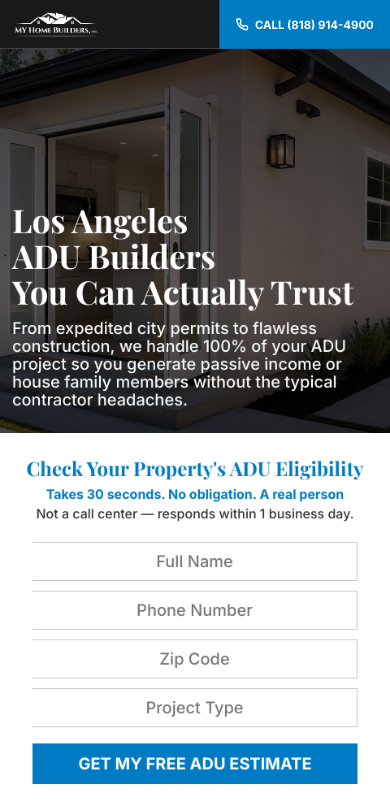
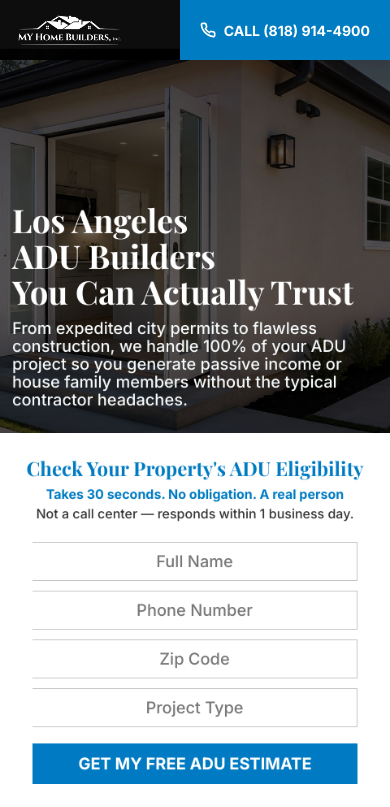
Before and after one commit to ctapls2021-netizen/mhb-adu, an Astro site: page /adu-landing in a window 390 px wide. Shown: the top 807 px of the page. Built offline with nearby package versions, Linux system fonts and the light colour scheme; Astro itself is replaced by a stand-in of ours; a web font is replaced by a local one.

Commit message:
fix: move mobile fixed header outside scaled canvas container to stay truly fixed on scroll

```diff
--- a/src/pages/adu-landing.astro
+++ b/src/pages/adu-landing.astro
@@ -53,14 +53,71 @@ import MobileFooter from '../components/mobile/MobileFooter.astro';
       display: block !important;
       min-height: 100vh !important;
       position: relative !important;
-      padding-top: 0 !important;
+      padding-top: 60px !important;
       padding-bottom: 80px !important;
       box-sizing: border-box !important;
+    }
+    .mobile-only-fixed {
+      display: block !important;
+      position: fixed !important;
+      top: 0 !important;
+      left: 0 !important;
+      width: 100vw !important;
+      height: 60px !important;
+      z-index: 999999 !important;
+      background-color: rgba(0, 0, 0, 0.95) !important;
+    }
+    .fixed-header-content {
+      width: 100% !important;
+      height: 100% !important;
+      margin: 0 auto !important;
+      display: flex !important;
+      align-items: center !important;
+      justify-content: space-between !important;
+      padding: 0 0 0 15px !important;
+      box-sizing: border-box !important;
+    }
+    .fixed-logo {
+      height: 35px !important;
+      width: auto !important;
+    }
+    .fixed-call-btn {
+      height: 100% !important;
+      display: flex !important;
+      align-items: center !important;
+      gap: 8px !important;
+      background-color: #007cc2 !important;
+      color: #ffffff !important;
+      font-family: Inter, sans-serif !important;
+      font-weight: 700 !important;
+      font-size: 14px !important;
+      padding: 0 20px !important;
+      text-decoration: none !important;
+      white-space: nowrap !important;
+      cursor: pointer !important;
+    }
+  }
+  @media (min-width: 1024px) {
+    .mobile-only-fixed {
+      display: none !important;
     }
   }
 </style>
 </head>
 <body>
+  <!-- Fixed Header for Mobile (outside transformed container) -->
+  <div id="fixed-mobile-header" class="mobile-only-fixed">
+    <div class="fixed-header-content">
+      <img alt="My Home Builders" src="/images/Logo.png" class="fixed-logo" />
+      <a href="tel:8189144900" class="fixed-call-btn">
+        <svg width="16" height="16" viewBox="0 0 24 24" fill="none" stroke="currentColor" stroke-width="2.5" stroke-linecap="round" stroke-linejoin="round" style="margin-top: -1px;">
+          <path d="M22 16.92v3a2 2 0 0 1-2.18 2 19.79 19.79 0 0 1-8.63-3.07 19.5 19.5 0 0 1-6-6 19.79 19.79 0 0 1-3.07-8.67A2 2 0 0 1 4.11 2h3a2 2 0 0 1 2 1.72 12.84 12.84 0 0 0 .7 2.81 2 2 0 0 1-.45 2.11L8.09 9.91a16 16 0 0 0 6 6l1.27-1.27a2 2 0 0 1 2.11-.45 12.84 12.84 0 0 0 2.81.7A2 2 0 0 1 22 16.92z"></path>
+        </svg>
+        CALL (818) 914-4900
+      </a>
+    </div>
+  </div>
+
   <div id="clipper">
     <div id="container">
       <!-- Desktop version (hidden on mobile) -->
@@ -80,7 +137,6 @@ import MobileFooter from '../components/mobile/MobileFooter.astro';
 
       <!-- Mobile version -->
       <div class="mobile-only">
-        <MobileHeader />
         <MobileHero />
         <MobileHeroForm />
         <MobileTrustSlider />
--- a/src/pages/index.astro
+++ b/src/pages/index.astro
@@ -53,14 +53,71 @@ import MobileFooter from '../components/mobile/MobileFooter.astro';
       display: block !important;
       min-height: 100vh !important;
       position: relative !important;
-      padding-top: 0 !important;
+      padding-top: 60px !important;
       padding-bottom: 80px !important;
       box-sizing: border-box !important;
+    }
+    .mobile-only-fixed {
+      display: block !important;
+      position: fixed !important;
+      top: 0 !important;
+      left: 0 !important;
+      width: 100vw !important;
+      height: 60px !important;
+      z-index: 999999 !important;
+      background-color: rgba(0, 0, 0, 0.95) !important;
+    }
+    .fixed-header-content {
+      width: 100% !important;
+      height: 100% !important;
+      margin: 0 auto !important;
+      display: flex !important;
+      align-items: center !important;
+      justify-content: space-between !important;
+      padding: 0 0 0 15px !important;
+      box-sizing: border-box !important;
+    }
+    .fixed-logo {
+      height: 35px !important;
+      width: auto !important;
+    }
+    .fixed-call-btn {
+      height: 100% !important;
+      display: flex !important;
+      align-items: center !important;
+      gap: 8px !important;
+      background-color: #007cc2 !important;
+      color: #ffffff !important;
+      font-family: Inter, sans-serif !important;
+      font-weight: 700 !important;
+      font-size: 14px !important;
+      padding: 0 20px !important;
+      text-decoration: none !important;
+      white-space: nowrap !important;
+      cursor: pointer !important;
+    }
+  }
+  @media (min-width: 1024px) {
+    .mobile-only-fixed {
+      display: none !important;
     }
   }
 </style>
 </head>
 <body>
+  <!-- Fixed Header for Mobile (outside transformed container) -->
+  <div id="fixed-mobile-header" class="mobile-only-fixed">
+    <div class="fixed-header-content">
+      <img alt="My Home Builders" src="/images/Logo.png" class="fixed-logo" />
+      <a href="tel:8189144900" class="fixed-call-btn">
+        <svg width="16" height="16" viewBox="0 0 24 24" fill="none" stroke="currentColor" stroke-width="2.5" stroke-linecap="round" stroke-linejoin="round" style="margin-top: -1px;">
+          <path d="M22 16.92v3a2 2 0 0 1-2.18 2 19.79 19.79 0 0 1-8.63-3.07 19.5 19.5 0 0 1-6-6 19.79 19.79 0 0 1-3.07-8.67A2 2 0 0 1 4.11 2h3a2 2 0 0 1 2 1.72 12.84 12.84 0 0 0 .7 2.81 2 2 0 0 1-.45 2.11L8.09 9.91a16 16 0 0 0 6 6l1.27-1.27a2 2 0 0 1 2.11-.45 12.84 12.84 0 0 0 2.81.7A2 2 0 0 1 22 16.92z"></path>
+        </svg>
+        CALL (818) 914-4900
+      </a>
+    </div>
+  </div>
+
   <div id="clipper">
     <div id="container">
       <!-- Desktop version (hidden on mobile) -->
@@ -80,7 +137,6 @@ import MobileFooter from '../components/mobile/MobileFooter.astro';
 
       <!-- Mobile version -->
       <div class="mobile-only">
-        <MobileHeader />
         <MobileHero />
         <MobileHeroForm />
         <MobileTrustSlider />
```
